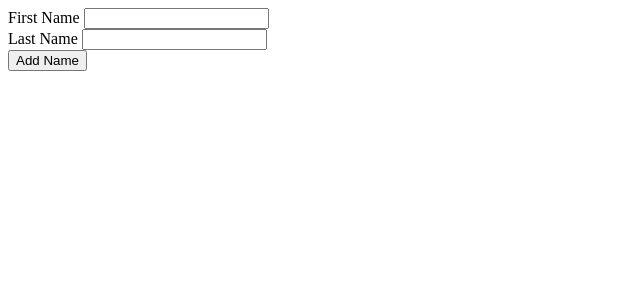
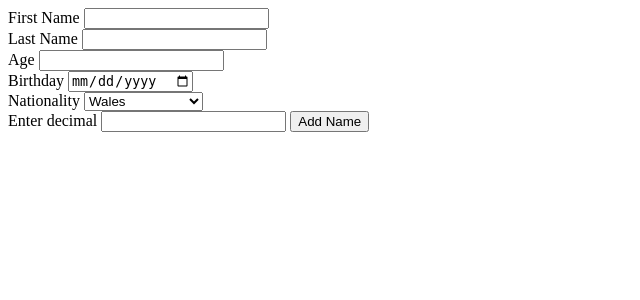
Before and after one commit to JackParryQA/Flask_apps, a Flask app: page / in a window 1280 px wide. Shown: the top 300 px of the page, without its empty margins (0-640 px from the left). Run offline with Flask 2, Linux system fonts and the light colour scheme.

Commit message:
forms exercise

```diff
--- /dev/null
+++ b/forms_app/app.py
@@ -0,0 +1,44 @@
+from flask import Flask, render_template, request
+from flask_wtf import FlaskForm
+from wtforms import StringField, SubmitField
+from wtforms.fields.core import DateField, DecimalField, IntegerField, SelectField
+from wtforms.widgets.core import Option
+from wtforms.fields import DateField
+
+app = Flask(__name__)
+
+app.config['SECRET_KEY'] = 'YOUR_SECRET_KEY'
+
+class BasicForm(FlaskForm):
+    first_name = StringField('First Name')
+    last_name = StringField('Last Name')
+    age = IntegerField('Age')
+    birthday = DateField('Birthday')
+    nationality = SelectField('Nationality', choices=[('wales', 'Wales'), ('scotland', 'Scotland'), ('n-ireland', 'Northern Ireland'), ('england', 'England')])
+    decimal = DecimalField('Enter decimal')
+    submit = SubmitField('Add Name')
+
+@app.route('/', methods=['GET', 'POST'])
+@app.route('/home', methods=['GET', 'POST'])
+def register():
+    error = ""
+    form = BasicForm()
+
+    if request.method == 'POST':
+        first_name = form.first_name.data
+        last_name = form.last_name.data
+        age = form.age.data
+        bday = form.birthday.data
+        nationality = form.nationality.data
+        dec = form.decimal.data
+
+
+        if len(first_name) == 0 or len(last_name) == 0 or len(str(age))==0 or len(str(bday))==0 or len(nationality)==0 or len(str(dec))==0:
+            error = "Please supply all fields"
+        else:
+            return f"Thank you {first_name} {last_name}"
+
+    return render_template('home.html', form=form, message=error)
+
+if __name__ == '__main__':
+     app.run(debug=True, host='0.0.0.0')
--- a/forms_tutorial/templates/home.html
+++ b/forms_app/templates/home.html
@@ -10,6 +10,13 @@
                 <br>
                 {{ form.last_name.label }} {{ form.last_name }}
                 <br>
+                {{ form.age.label }} {{ form.age }}
+                <br>
+                {{ form.birthday.label }} {{ form.birthday }}
+                <br>
+                {{ form.nationality.label }} {{ form.nationality }}
+                <br>
+                {{ form.decimal.label }} {{ form.decimal }}
                 {{ form.submit }}
             {{ message }}
             </form>
--- a/forms_tutorial/app.py
+++ /dev/null
@@ -1,32 +0,0 @@
-from flask import Flask, render_template, request
-from flask_wtf import FlaskForm
-from wtforms import StringField, SubmitField
-
-app = Flask(__name__)
-
-app.config['SECRET_KEY'] = 'YOUR_SECRET_KEY'
-
-class BasicForm(FlaskForm):
-    first_name = StringField('First Name')
-    last_name = StringField('Last Name')
-    submit = SubmitField('Add Name')
-
-@app.route('/', methods=['GET', 'POST'])
-@app.route('/home', methods=['GET', 'POST'])
-def register():
-    error = ""
-    form = BasicForm()
-
-    if request.method == 'POST':
-        first_name = form.first_name.data
-        last_name = form.last_name.data
-
-        if len(first_name) == 0 or len(last_name) == 0:
-            error = "Please supply both first and last name"
-        else:
-            return 'thank_you'
-
-    return render_template('home.html', form=form, message=error)
-
-if __name__ == '__main__':
-     app.run(debug=True, host='0.0.0.0')
```
